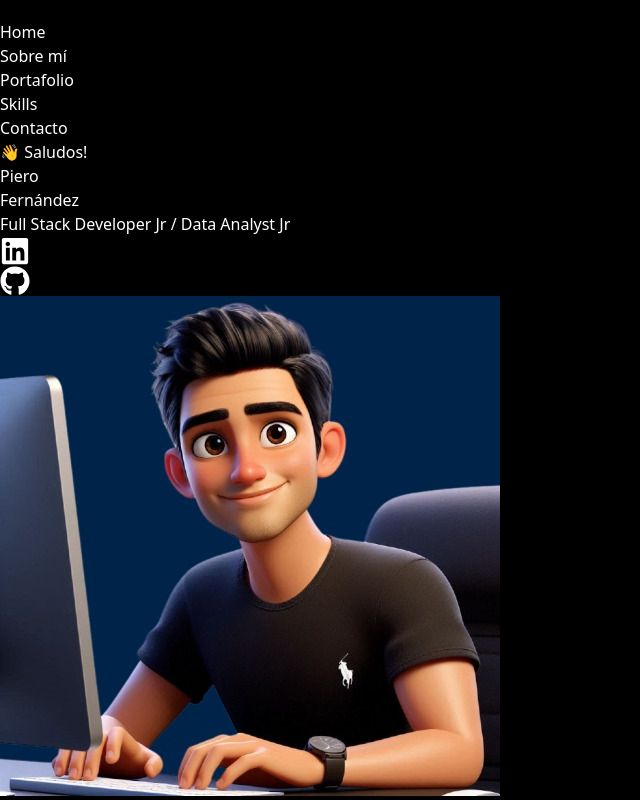
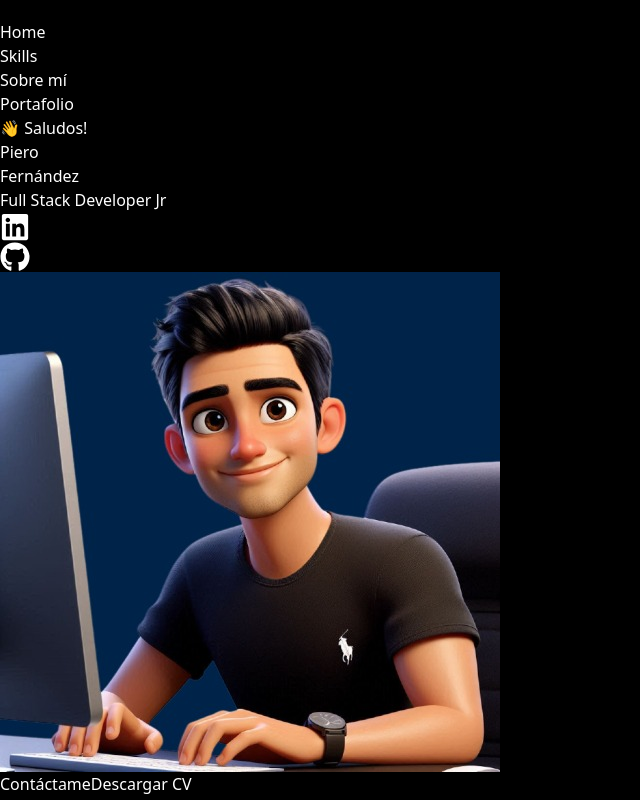
Before and after one commit to pierofernandez/portafolio-PieroFernandez, a React (Vite) app: page / in a window 1280 px wide. Shown: the top 800 px of the page, without its empty margins (0-640 px from the left). Built offline with nearby package versions, Linux system fonts and the light colour scheme.

Commit message:
fifth commit

```diff
--- a/src/constants/Links.tsx
+++ b/src/constants/Links.tsx
@@ -2,7 +2,7 @@
 export const navbarLinks = [
     {
         id: 1,
-        title: 'inicio',
+        title: 'home',
         href: '/',
     },
     {
--- a/src/pages/HomePage.tsx
+++ b/src/pages/HomePage.tsx
@@ -2,6 +2,7 @@ import SplashCursor from "../animations/SplashCursor"
 import { Banner } from "../shared/Banner"
 import { Banner2 } from "../shared/Banner2"
 import { Banner3 } from "../shared/Banner3"
+import { Banner4 } from "../shared/Banner4"
 import { Footer } from "../shared/Footer"
 import { Navbar } from "../shared/Navbar"
 
@@ -10,6 +11,7 @@ export const HomePage = () => {
         <div>
             <Navbar/>
             <Banner/>
+            <Banner4/>
             <Banner2/>
             <Banner3/>
             <Footer/>
--- a/src/shared/Banner.tsx
+++ b/src/shared/Banner.tsx
@@ -16,6 +16,7 @@ export const Banner = () => {
 
 
     return (
+        <section id="home">
             <div className="bg-black text-white p-5 overflow-hidden">
                 {/* Contenedor principal con Grid */}
                 <div className="grid grid-cols-1 sm:grid-cols-2 xl:grid-cols-3 gap-6 md:gap-10 max-w-screen-2xl mx-auto mt-5 items-center text-center md:text-left">
@@ -30,7 +31,7 @@ export const Banner = () => {
                         </h1>
 
                         <p className="text-gray-400 md:mb-8 md:text-lg text-xs mb-8">
-                        Full Stack Developer Jr / Data Analyst Jr
+                            Full Stack Developer Jr
                         </p>
                         <div className="flex gap-2 text-gray-400 justify-center md:justify-start">
                             <a href={linkedinUrl} target="_blank" rel="noopener noreferrer">
@@ -67,8 +68,8 @@ export const Banner = () => {
                                 Contáctame
                             </a>
                             <a
-                            href="img/CvPieroFernandez.pdf"
-                            download="CvPieroFernandez.pdf"
+                                href="img/Cv_PieroFernandez2025.pdf"
+                                download="Cv_PieroFernandez2025.pdf"
                                 className="text-sm md:text-base py-4 px-8 md:py-4 md:px-11 border-2 border-white rounded-full bg-black text-white text-center"
                             >
                                 Descargar CV
@@ -105,9 +106,9 @@ export const Banner = () => {
                     {/* Diseño para pantallas pequeñas */}
                     <div className="grid grid-cols-3 gap-2 md:hidden mt-5 mb-10 px-2">
                         {[
-                        { icon: <FaGithub size={28} />, name: "GitHub", user: "@pierofernandezz21", bg: "bg-gray-900", cols: "col-span-3", href: githubUrl },
-                        { icon: <FaFigma size={28} />, name: "Figma", user: "@pierofernandezz21", bg: "bg-gray-800", cols: "col-span-2 row-span-2", href: figmaUrl },
-                        { icon: <FaTiktok size={28} />, name: "Tiktok", user: "@pietrosky04", bg: "bg-white text-black", cols: "col-span-1", href: tiktokUrl },
+                            { icon: <FaGithub size={28} />, name: "GitHub", user: "@pierofernandezz21", bg: "bg-gray-800", cols: "col-span-3", href: githubUrl },
+                            { icon: <FaFigma size={28} />, name: "Figma", user: "@pierofernandezz21", bg: "bg-gray-700", cols: "col-span-2 row-span-2", href: figmaUrl },
+                            { icon: <FaTiktok size={28} />, name: "Tiktok", user: "@pietrosky04", bg: "bg-gray-950 text-white", cols: "col-span-1", href: tiktokUrl },
                             { icon: <FaLinkedin size={28} />, name: "LinkedIn", user: "@pierofhernandez", bg: "bg-blue-600", cols: "col-span-1", href: linkedinUrl },
                             { icon: <FaInstagram size={28} />, name: "Instagram", user: "@piero_fernandezz", bg: "bg-gradient-to-r from-pink-500 via-red-500 to-yellow-500", cols: "col-span-3", href: instagramUrl },
                         ].map((social, index) => (
@@ -132,5 +133,6 @@ export const Banner = () => {
 
                 </div>
             </div>
+        </section>
     );
 };
--- a/src/shared/Banner2.tsx
+++ b/src/shared/Banner2.tsx
@@ -1,20 +1,8 @@
 export const Banner2 = () => {
     return (
 
+        <section id="sobre-mi" >
             <div className=" border-gray-800 pt-2  px-5">
-                <h2 className="text-white px-5 font-Poppins text-center mt-10 mb-14 md:text-2xl text-sm">SKILLS</h2>
-
-                <h1 className="text-gray-400 font-Poppins text-center mt-5 mb-10 md:text-lg text-sm">Tecnologías que uso día a día</h1>
-                <div className="h-20 flex justify-center items-center mt-5 mx-auto relative">
-                    <img src="img/WorkingTechs.png" alt="tec" className="h-8 sm:h-10 " />
-                </div>
-
-                <h1 className="text-gray-400 font-Poppins text-center mt-5 mb-10 md:text-lg text-sm">Algunas otras que utilicé en algunos proyectos</h1>
-                <div className="overflow-hidden mt-5 mx-auto flex justify-center">
-                    <img src="img/ProjectsTechs.png" alt="tec" className="h-8 sm:h-10 " />
-                </div>
-
-
                 <h2 className="text-white px-5 font-Poppins text-center mt-20 mb-24 md:text-2xl text-sm">SOBRE MI</h2>
 
                 <div className="flex items-center justify-center bg-black  min-h-32">
@@ -55,6 +43,7 @@ export const Banner2 = () => {
                     </div>
                 </div>
 
-            </div>
+            </div >
+        </section>
     );
 };
--- a/src/shared/Banner3.tsx
+++ b/src/shared/Banner3.tsx
@@ -64,7 +64,7 @@ export const Banner3 = () => {
     };
     return (
 
-        <>
+        <section id="portafolio" >
             <h2 className="text-white px-5 font-Poppins text-center mt-24 mb-16 md:text-2xl text-sm">
                 PROYECTOS
             </h2>
@@ -156,6 +156,6 @@ export const Banner3 = () => {
 
                 </div>
             </div>
-        </>
+        </section>
     );
 };
--- /dev/null
+++ b/src/shared/Banner4.tsx
@@ -0,0 +1,19 @@
+export const Banner4 = () => {
+    return (
+        <section id="skills" >
+            <div className=" border-gray-800 pt-2  px-5">
+                <h2 className="text-white px-5 font-Poppins text-center mt-10 mb-14 md:text-2xl text-sm">SKILLS</h2>
+
+                <h1 className="text-gray-400 font-Poppins text-center mt-5 mb-10 md:text-lg text-sm">Tecnologías que uso día a día</h1>
+                <div className="h-20 flex justify-center items-center mt-5 mx-auto relative">
+                    <img src="img/WorkingTechs.png" alt="tec" className="h-8 sm:h-10 " />
+                </div>
+
+                <h1 className="text-gray-400 font-Poppins text-center mt-5 mb-10 md:text-lg text-sm">Algunas otras que utilicé en algunos proyectos</h1>
+                <div className="overflow-hidden mt-5 mx-auto flex justify-center">
+                    <img src="img/ProjectsTechs.png" alt="tec" className="h-8 sm:h-10 " />
+                </div>
+            </div>
+        </section>
+    )
+}
--- a/src/shared/Navbar.tsx
+++ b/src/shared/Navbar.tsx
@@ -1,18 +1,41 @@
+import { useState } from 'react';
+
 export const Navbar = () => {
+  const [activeSection, setActiveSection] = useState('home');
+
+  const linkClass = (section: string) =>
+    `text-sm md:text-base flex flex-col items-center ${activeSection === section
+      ? 'text-white font-bold'
+      : 'text-[#ccc]'
+    }`;
+
+  const underline = (section: string) =>
+    activeSection === section
+      ? <span className="block w-full h-[2px] bg-white mt-[5px]"></span>
+      : null;
+
+
   return (
-      <nav className="hidden md:flex md:mx-[50px] md:py-[5px] md:px-[20px] md:gap-3 md:rounded-[20px] lg:scale-100 lg:mx-[150px] lg:py-[10px] lg:px-[30px] lg:gap-5 lg:rounded-[30px] lg:shadow-lg bg-gradient-to-r from-[#1e1e1e] to-[#3a3a3a] justify-center items-center">
-        <ul className="flex list-none gap-[30px] md:gap-[40px] lg:gap-[60px] p-0 m-0 justify-center items-center text-center">
-          <li className="font-bold text-white relative text-sm md:text-base lg:text-lg flex flex-col items-center">
-            Home
-            <span className="block w-full h-[2px] bg-white mt-[5px]"></span>
+    <nav className="hidden md:flex md:mx-[50px] md:py-[5px] md:px-[20px] md:gap-3 md:rounded-[20px] lg:scale-100 lg:mx-[150px] lg:py-[10px] lg:px-[30px] lg:gap-5 lg:rounded-[30px] lg:shadow-lg bg-gradient-to-r from-[#1e1e1e] to-[#3a3a3a] justify-center items-center">
+      <ul className="flex list-none gap-[30px] md:gap-[40px] lg:gap-[60px] p-0 m-0 justify-center items-center text-center">
+        {[
+          { id: 'home', label: 'Home' },
+          { id: 'skills', label: 'Skills' },
+          { id: 'sobre-mi', label: 'Sobre mí' },
+          { id: 'portafolio', label: 'Portafolio' }
+        ].map(({ id, label }) => (
+          <li key={id}>
+            <a
+              href={`#${id}`}
+              className={linkClass(id)}
+              onClick={() => setActiveSection(id)}
+            >
+              {label}
+              {underline(id)}
+            </a>
           </li>
-          <li className="text-[#ccc] text-sm md:text-base flex items-center">Sobre mí</li>
-          <li className="text-[#ccc] text-sm md:text-base flex items-center">Portafolio</li>
-          <li className="text-[#ccc] text-sm md:text-base flex items-center">Skills</li>
-          <li className="text-[#ccc] text-sm md:text-base flex items-center">Contacto</li>
-        </ul>
-      </nav>
+        ))}
+      </ul>
+    </nav>
   );
 };
-
-export default Navbar;
```
Also changed, not shown: 2 other files (tests, documents, lock files or other folders). Lines whose indentation alone changed are shown as unchanged.
